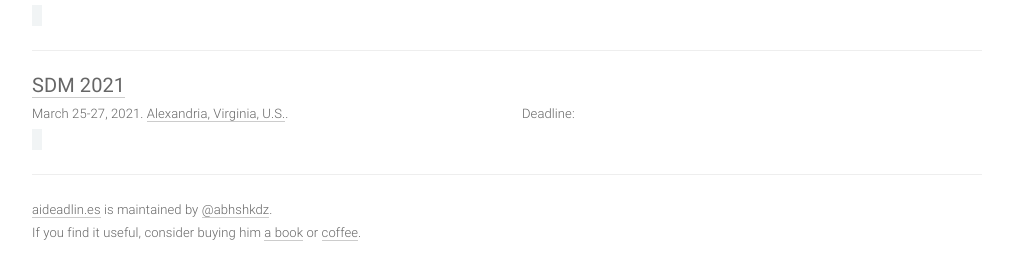
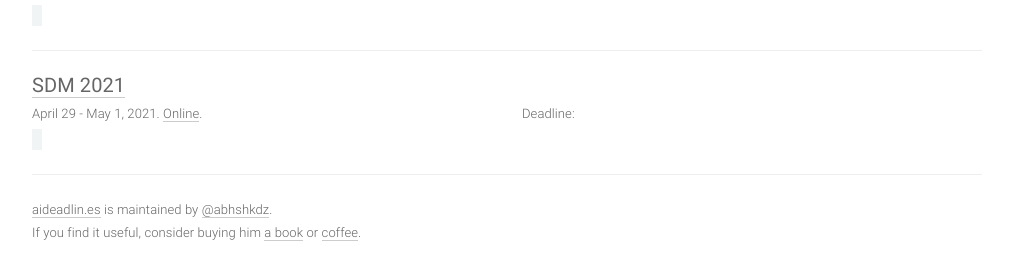
Before and after one commit to paperswithcode/ai-deadlines, a Jekyll site: the page built from index.html, in a window 1280 px wide and 900 px high, scrolled down 6283 px. Shown: the part 610-890 px from the top of the window, without its empty margins (133-1146 px from the left). Built offline with Jekyll 4.4.1, drawn with Linux system fonts in a browser that asks for light colours; comment, search, counter and statistics services are not loaded.

Commit message:
Update conferences.yml (#299)

```diff
--- a/_data/conferences.yml
+++ b/_data/conferences.yml
@@ -598,8 +598,8 @@
   year: 2021
   id: sdm21
   link: https://www.siam.org/conferences/cm/conference/sdm21
-  deadline: '2020-09-21 23:59:59'
+  deadline: '2020-10-12 23:59:00'
   timezone: UTC-5
-  date: March 25-27, 2021
-  place: Alexandria, Virginia, U.S.
+  date: April 29 - May 1, 2021
+  place: Online
   sub: DM
```
